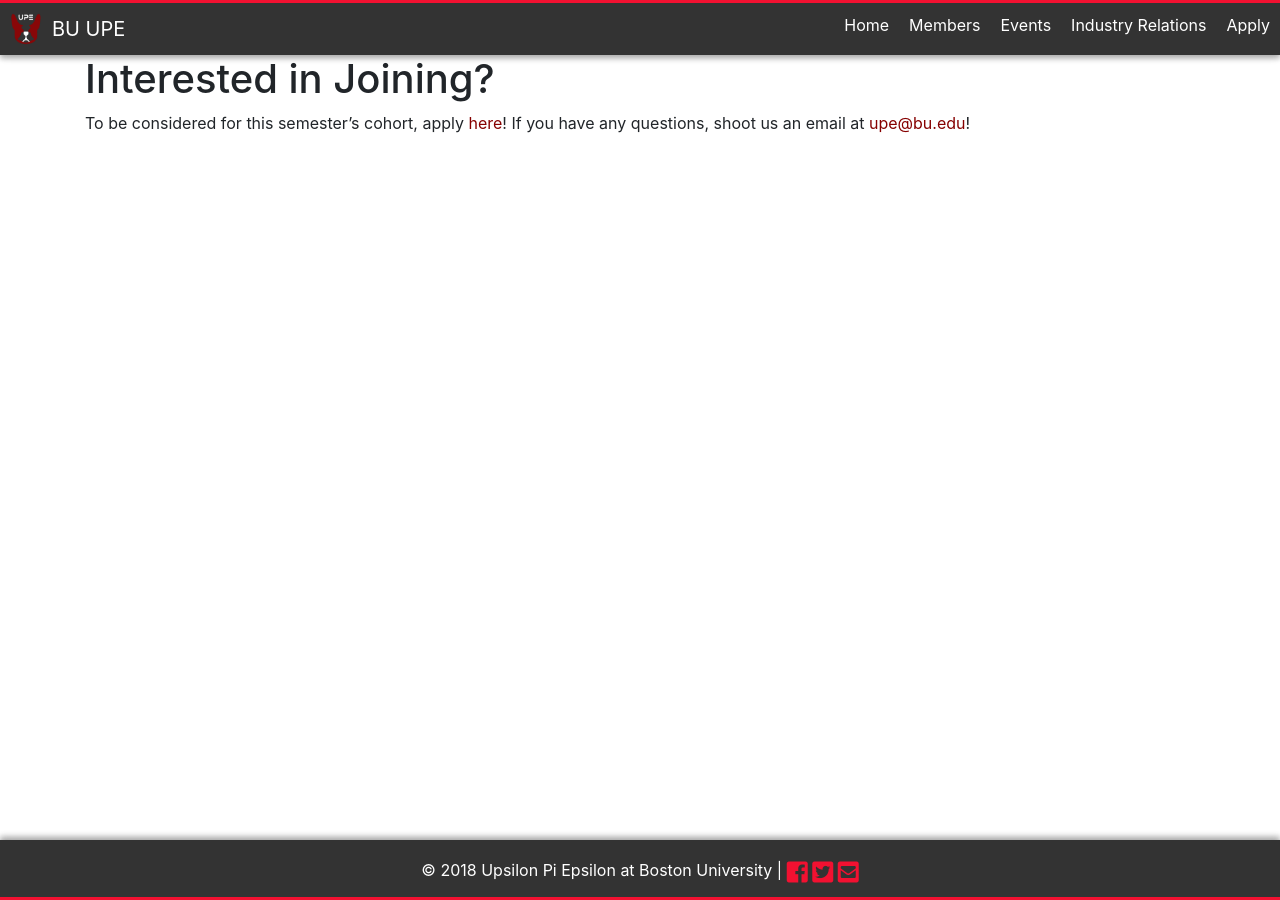
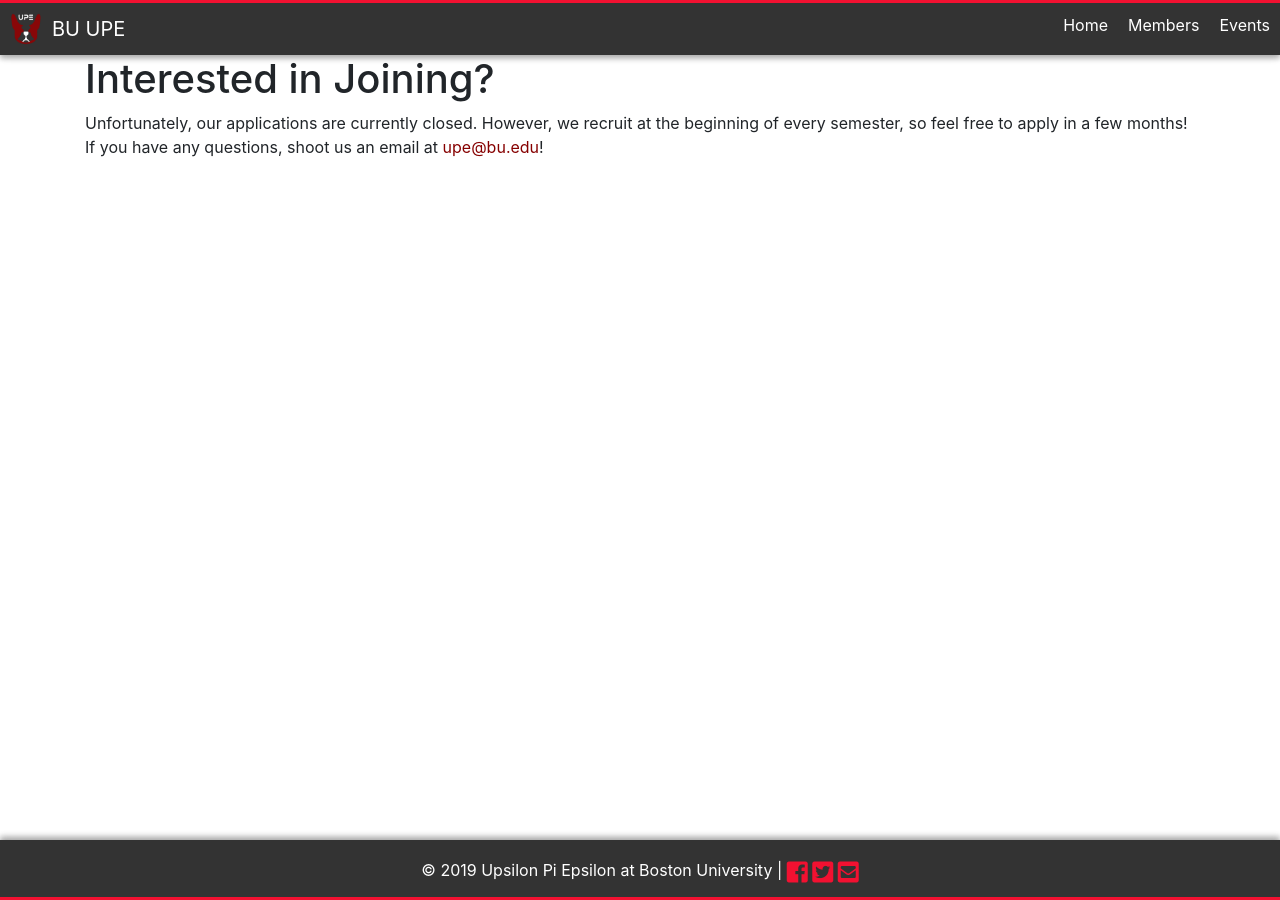
Before and after one commit to BUUPE/Old-Website, a Jekyll site: the page built from apply.md, in a window 1280 px wide. Built offline with Jekyll 4.4.1, drawn with Linux system fonts in a browser that asks for light colours; nearby versions of some CDN libraries; comment, search, counter and statistics services are not loaded.

Commit message:
Close applications

```diff
--- a/_includes/footer.html
+++ b/_includes/footer.html
@@ -1,5 +1,5 @@
 <footer class="footer">
   <div class="container">
-    <span>&copy; 2018 Upsilon Pi Epsilon at Boston University <span class="d-none d-md-inline-block">| <a href="https://www.facebook.com/upeatbu/"><i class="fab fa-facebook-square"></i></a> <a href="https://twitter.com/bu_upe"><i class="fab fa-twitter-square"></i></a>  <a href="mailto:upeatbu@gmail.com"><i class="fas fa-envelope-square"></i></a></span></span>
+    <span>&copy; <script type="text/javascript">document.write(new Date().getFullYear());</script> Upsilon Pi Epsilon at Boston University <span class="d-none d-md-inline-block">| <a href="https://www.facebook.com/upeatbu/"><i class="fab fa-facebook-square"></i></a> <a href="https://twitter.com/bu_upe"><i class="fab fa-twitter-square"></i></a>  <a href="mailto:upeatbu@gmail.com"><i class="fas fa-envelope-square"></i></a></span></span>
   </div>
 </footer>
--- a/_includes/header.html
+++ b/_includes/header.html
@@ -15,11 +15,11 @@
       <li class="nav-item">
         <a class="nav-link" href="/events">Events</a>
       </li>
-      <li class="nav-item">
+      <!--<li class="nav-item">
         <a class="nav-link" href="/relations">Industry Relations</a>
       </li>
       <li class="nav-item">
-        <a class="nav-link" href="https://forms.gle/RRynwBT3eHW7BsT46">Apply</a>
+        <a class="nav-link" href="https://forms.gle/RRynwBT3eHW7BsT46">Apply</a>-->
       </li>
     </ul>
   </div>
--- a/apply.md
+++ b/apply.md
@@ -6,4 +6,4 @@ permalink: /apply
 
 # Interested in Joining?
 
-To be considered for this semester's cohort, apply [here](https://forms.gle/RRynwBT3eHW7BsT46)! If you have any questions, shoot us an email at [upe@bu.edu](mailto:upe@bu.edu)!
+Unfortunately, our applications are currently closed. <!--To be considered for this semester's cohort, apply [here](https://forms.gle/RRynwBT3eHW7BsT46)!--> However, we recruit at the beginning of every semester, so feel free to apply in a few months! If you have any questions, shoot us an email at [upe@bu.edu](mailto:upe@bu.edu)!
```
Also changed, not shown: index.md (+1 -1 lines).
